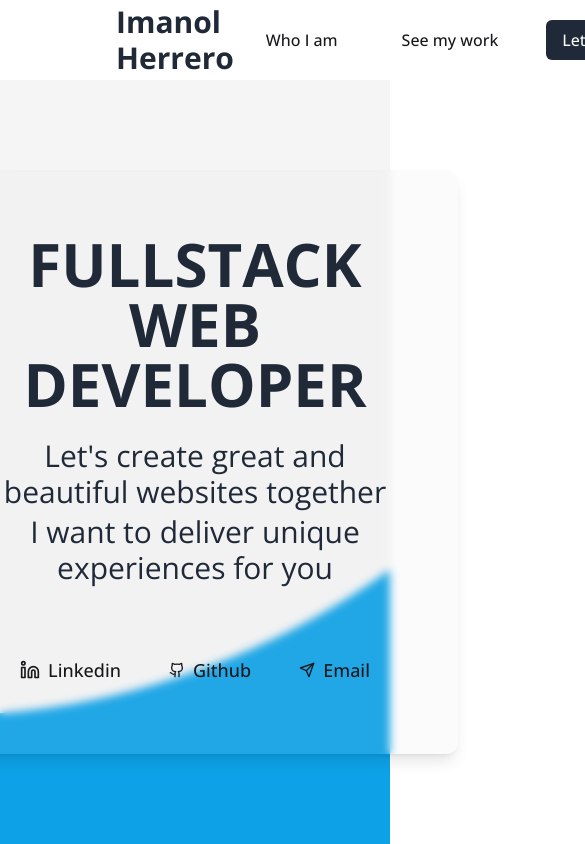
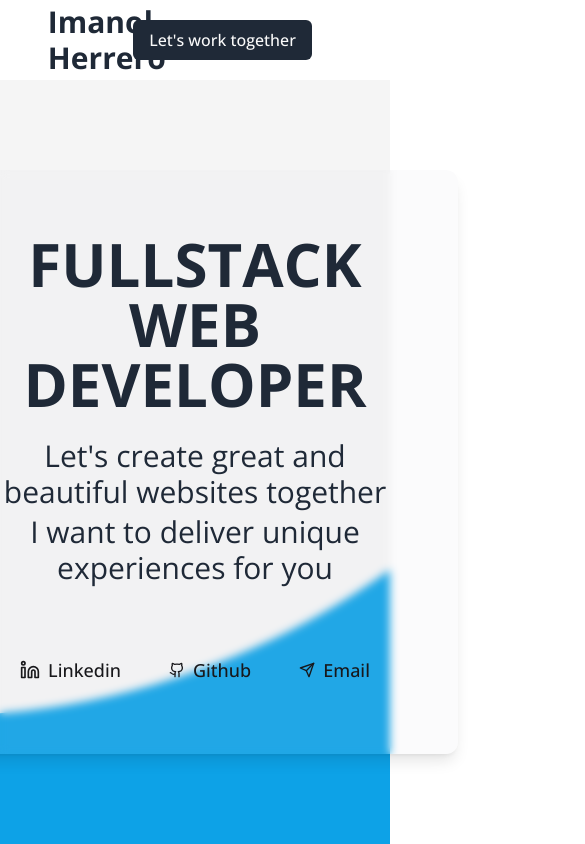
Before and after one commit to ImanolHerrero/Portfolio, a Next.js app: page / in a window 390 px wide. Shown: the top 844 px of the page, 585 px wide, since content can reach past the window. Built offline with nearby package versions, Linux system fonts and the light colour scheme.

Commit message:
navbar mobile

```diff
--- a/app/components/navbar.tsx
+++ b/app/components/navbar.tsx
@@ -6,16 +6,18 @@ function Navbar() {
     return (
         <div className="flex flex-row p-5 text-gray-800 sticky top-0 z-10 bg-white w-full h-20">
             <div className="flex-1 text-3xl font-bold flex items-center">
-                <h1 className='font-bold ml-24'>Imanol Herrero</h1>
+                <h1 className='font-bold ml-[20%]'>Imanol Herrero</h1>
             </div>
-            <div className="flex-1 justify-end flex items-center mr-24">
+            <div className="flex-1 justify-end flex items-center">
+                <div className='hidden lg:flex'>
                     <Link href="#about">
                         <Button variant="link" className='mx-4 text-md'>Who I am</Button>
                     </Link>
                     <Link href='#projects'>
                         <Button variant="link" className='mx-4 text-md'>See my work</Button>
                     </Link>
-                <Link href="mailto:imano.arias@gmail.com">
+                </div>
+                <Link href="mailto:imano.arias@gmail.com" className='mr-[20%]'>
                     <Button className='mx-4 bg-gray-800 text-md hover:shadow-lg transition duration-300'>
                         Let&apos;s work together
                     </Button>
```
Lines whose indentation alone changed are shown as unchanged.
